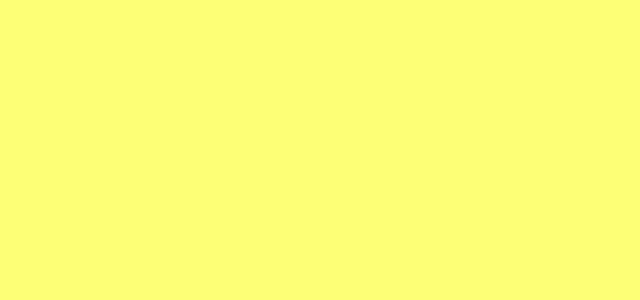
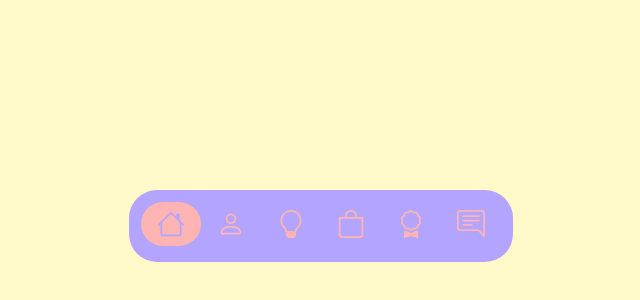
Before and after one commit to AgustinaKravsiuk/agustinakravsiuk.github.io, a React (Create React App) app: page / in a window 1280 px wide. Shown: the part 490-790 px from the top of the page, without its empty margins (319-959 px from the left). Built offline with nearby package versions, Linux system fonts and the light colour scheme.

Commit message:
Nav lista

```diff
--- a/public/index.html
+++ b/public/index.html
@@ -24,7 +24,7 @@
       work correctly both with client-side routing and a non-root public URL.
       Learn how to configure a non-root public URL by running `npm run build`.
     -->
-    <title>React App</title>
+    <title>Agustina Kravsiuk</title>
   </head>
   <body>
     <noscript>You need to enable JavaScript to run this app.</noscript>
--- a/src/App.css
+++ b/src/App.css
@@ -1,5 +1,5 @@
 .App {
-  background-color: #fdff76;
+  background-color: #FFF9CA;
   margin:0;
   width: 100vw;
   min-height: 100vh;
--- a/src/App.js
+++ b/src/App.js
@@ -9,12 +9,10 @@ import Contact from './components/Contact/Contact';
 import './App.css';
 
 function App() {
-const location = useLocation();
-
   return (
     <div className="App">
+      <Nav />
       <Routes>
-        {location.pathname !== '/' ? <Nav /> : null}
         <Route path='/' element={<Home/>} />
         <Route path='/about' element={<About/>} />
         <Route path='/skills' element={<Skills />} />
--- a/src/components/Nav/Nav.jsx
+++ b/src/components/Nav/Nav.jsx
@@ -1,10 +1,43 @@
+import React from 'react';
 import { NavLink } from 'react-router-dom';
 import styles from './Nav.module.css'
 
 const Nav = () => {
   return (
-    <div className={styles.Nav}>
-      <NavLink></NavLink>
+    <div className={styles.nav}>
+      <NavLink to='/' className={({isActive}) => isActive ? styles.active : styles.disable}>
+        <svg xmlns="http://www.w3.org/2000/svg" width="16" height="16" fill="currentColor" class="bi bi-house" viewBox="0 0 16 16" className={styles.icon}>
+          <path d="M8.707 1.5a1 1 0 0 0-1.414 0L.646 8.146a.5.5 0 0 0 .708.708L2 8.207V13.5A1.5 1.5 0 0 0 3.5 15h9a1.5 1.5 0 0 0 1.5-1.5V8.207l.646.647a.5.5 0 0 0 .708-.708L13 5.793V2.5a.5.5 0 0 0-.5-.5h-1a.5.5 0 0 0-.5.5v1.293L8.707 1.5ZM13 7.207V13.5a.5.5 0 0 1-.5.5h-9a.5.5 0 0 1-.5-.5V7.207l5-5 5 5Z"/>
+        </svg>
+      </NavLink>
+      <NavLink to='/about' className={({isActive}) => isActive ? styles.active : styles.disable}>
+        <svg xmlns="http://www.w3.org/2000/svg" width="16" height="16" fill="currentColor" class="bi bi-person" viewBox="0 0 16 16" className={styles.icon}>
+          <path d="M8 8a3 3 0 1 0 0-6 3 3 0 0 0 0 6Zm2-3a2 2 0 1 1-4 0 2 2 0 0 1 4 0Zm4 8c0 1-1 1-1 1H3s-1 0-1-1 1-4 6-4 6 3 6 4Zm-1-.004c-.001-.246-.154-.986-.832-1.664C11.516 10.68 10.289 10 8 10c-2.29 0-3.516.68-4.168 1.332-.678.678-.83 1.418-.832 1.664h10Z"/>
+        </svg>
+      </NavLink>
+      <NavLink to='/skills' className={({isActive}) => isActive ? styles.active : styles.disable}>
+        <svg xmlns="http://www.w3.org/2000/svg" width="16" height="16" fill="currentColor" class="bi bi-lightbulb" viewBox="0 0 16 16" className={styles.icon}>
+          <path d="M2 6a6 6 0 1 1 10.174 4.31c-.203.196-.359.4-.453.619l-.762 1.769A.5.5 0 0 1 10.5 13a.5.5 0 0 1 0 1 .5.5 0 0 1 0 1l-.224.447a1 1 0 0 1-.894.553H6.618a1 1 0 0 1-.894-.553L5.5 15a.5.5 0 0 1 0-1 .5.5 0 0 1 0-1 .5.5 0 0 1-.46-.302l-.761-1.77a1.964 1.964 0 0 0-.453-.618A5.984 5.984 0 0 1 2 6zm6-5a5 5 0 0 0-3.479 8.592c.263.254.514.564.676.941L5.83 12h4.342l.632-1.467c.162-.377.413-.687.676-.941A5 5 0 0 0 8 1z"/>
+        </svg>
+      </NavLink>
+      <NavLink to='/projects' className={({isActive}) => isActive ? styles.active : styles.disable}>
+        <svg xmlns="http://www.w3.org/2000/svg" width="16" height="16" fill="currentColor" class="bi bi-bag" viewBox="0 0 16 16" className={styles.icon}>
+          <path d="M8 1a2.5 2.5 0 0 1 2.5 2.5V4h-5v-.5A2.5 2.5 0 0 1 8 1zm3.5 3v-.5a3.5 3.5 0 1 0-7 0V4H1v10a2 2 0 0 0 2 2h10a2 2 0 0 0 2-2V4h-3.5zM2 5h12v9a1 1 0 0 1-1 1H3a1 1 0 0 1-1-1V5z"/>
+        </svg>
+      </NavLink>
+      <NavLink to='/certifications' className={({isActive}) => isActive ? styles.active : styles.disable}>
+        <svg xmlns="http://www.w3.org/2000/svg" width="16" height="16" fill="currentColor" class="bi bi-award" viewBox="0 0 16 16" className={styles.icon}>
+          <path d="M9.669.864 8 0 6.331.864l-1.858.282-.842 1.68-1.337 1.32L2.6 6l-.306 1.854 1.337 1.32.842 1.68 1.858.282L8 12l1.669-.864 1.858-.282.842-1.68 1.337-1.32L13.4 6l.306-1.854-1.337-1.32-.842-1.68L9.669.864zm1.196 1.193.684 1.365 1.086 1.072L12.387 6l.248 1.506-1.086 1.072-.684 1.365-1.51.229L8 10.874l-1.355-.702-1.51-.229-.684-1.365-1.086-1.072L3.614 6l-.25-1.506 1.087-1.072.684-1.365 1.51-.229L8 1.126l1.356.702 1.509.229z"/>
+          <path d="M4 11.794V16l4-1 4 1v-4.206l-2.018.306L8 13.126 6.018 12.1 4 11.794z"/>
+        </svg>
+      </NavLink>
+      <NavLink to='/contact' className={({isActive}) => isActive ? styles.active : styles.disable}>
+        <svg xmlns="http://www.w3.org/2000/svg" width="16" height="16" fill="currentColor" class="bi bi-chat-right-text" viewBox="0 0 16 16" className={styles.icon}>
+          <path d="M2 1a1 1 0 0 0-1 1v8a1 1 0 0 0 1 1h9.586a2 2 0 0 1 1.414.586l2 2V2a1 1 0 0 0-1-1H2zm12-1a2 2 0 0 1 2 2v12.793a.5.5 0 0 1-.854.353l-2.853-2.853a1 1 0 0 0-.707-.293H2a2 2 0 0 1-2-2V2a2 2 0 0 1 2-2h12z"/>
+          <path d="M3 3.5a.5.5 0 0 1 .5-.5h9a.5.5 0 0 1 0 1h-9a.5.5 0 0 1-.5-.5zM3 6a.5.5 0 0 1 .5-.5h9a.5.5 0 0 1 0 1h-9A.5.5 0 0 1 3 6zm0 2.5a.5.5 0 0 1 .5-.5h5a.5.5 0 0 1 0 1h-5a.5.5 0 0 1-.5-.5z"/>
+        </svg>
+      </NavLink>
+
     </div>
   )
 };
--- a/src/components/Nav/Nav.module.css
+++ b/src/components/Nav/Nav.module.css
@@ -1,3 +1,50 @@
-/* .Nav {
+.nav {
+  position: fixed;
+  bottom: 0;
+  left: 50%;
+  transform: translate(-50%);
+  padding: 0.75rem;
+  margin-bottom: 3rem;
+  width: max-content;
+  border-radius: 1.75rem;
+  -webkit-backdrop-filter: blur(15px);
+  backdrop-filter: blur(15px);
+  /* background-color: blue; */
+  -webkit-backdrop-filter: blur(.5rem);
+  backdrop-filter: blur(0.5rem);
+  background: #B2A4FF;
+  z-index: 100;
+  overflow: visible;
+}
 
-} */
+.icon {
+  position: relative;
+  display: inline;
+  justify-content: center;
+  align-items: center;
+  margin: 0 0.5rem;
+  padding: 0.5rem;
+  width: 1.75rem;
+  height: 1.75rem;
+  overflow: visible;
+}
+
+.active {
+  color: #B2A4FF;
+  background-color: #FFB4B4;
+  display: inline-flex;
+  border-radius: 1.75rem;
+
+  /* display:inline-flex;
+  justify-content: center;
+  align-items: center;
+  color: #B2A4FF;
+  background-color: #FFB4B4;
+  width: 2.5rem;
+  height: 2.5rem;
+  border-radius: 50%; */
+}
+
+.disable {
+  color: #FFB4B4;
+}
```
